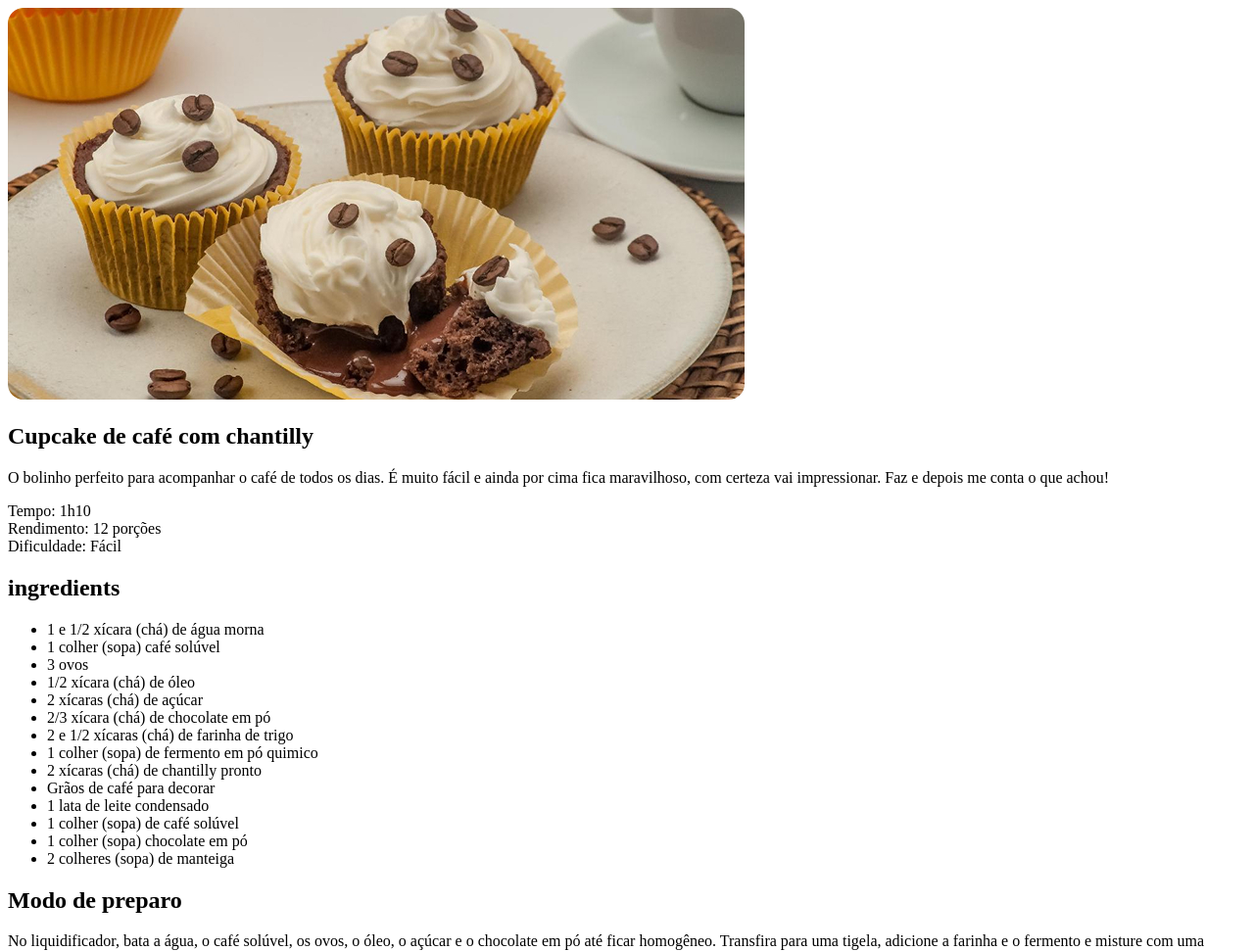
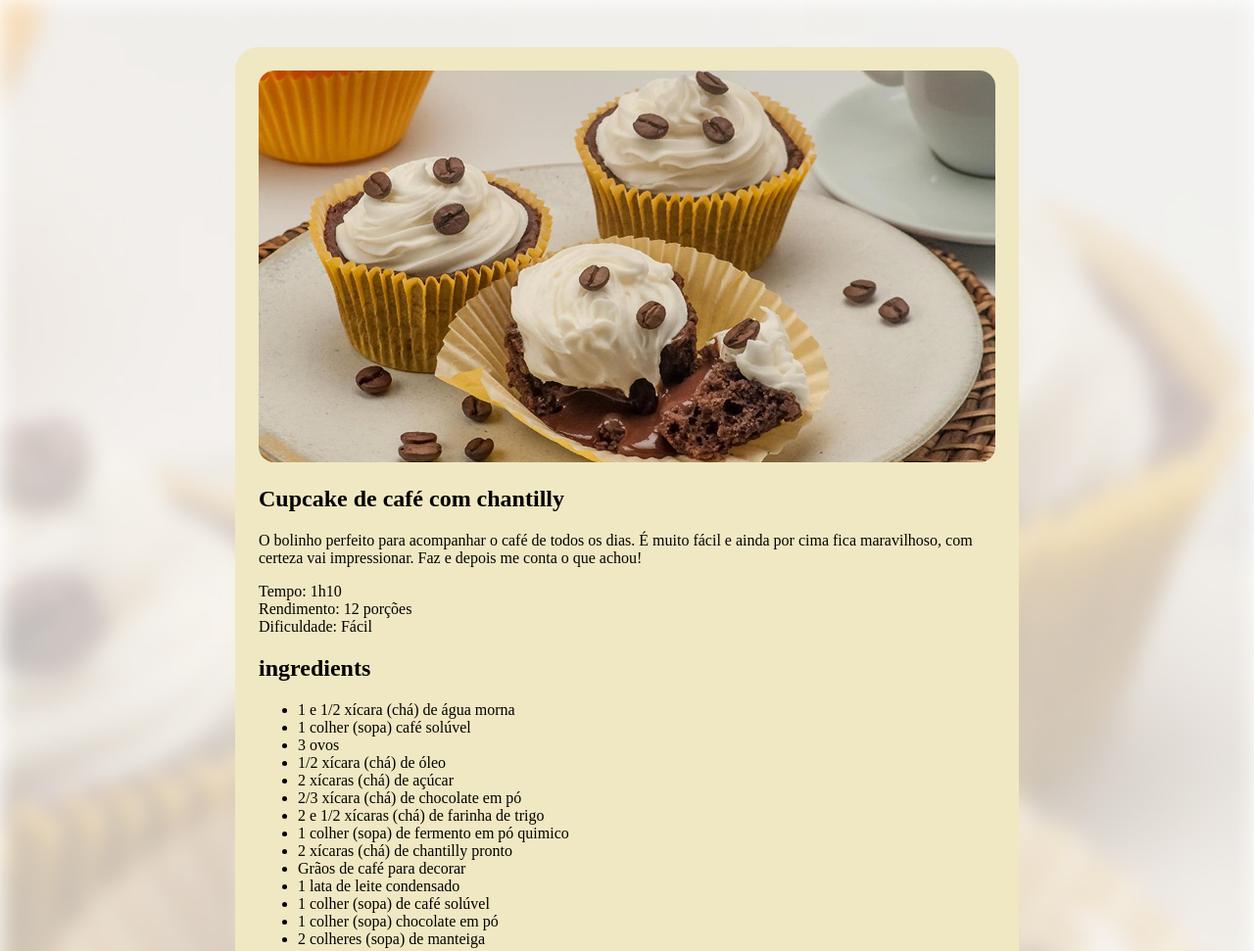
Before and after one commit to DevFox17/silver-octo-bassoon, a plain HTML site: page index.html in a window 1280 px wide. Shown: the top 971 px of the page at 98% size. Drawn offline with Linux system fonts and the light colour scheme.

Commit message:
imagem de fundo estilo #page

```diff
--- a/style.css
+++ b/style.css
@@ -1,3 +1,16 @@
+body{
+  background-image: url(./assets/bg-image\ \(1\).jpg);
+  background-size: cover;
+}
+
+#page {
+ box-sizing: border-box;
+ width: 800px;
+ padding: 24px;
+ background-color: #F0E8C2;
+ border-radius: 24px;
+ margin: 48px auto;
+}
 img {
   border-radius: 16px;
 }
```
Also changed, not shown: assets/bg-image (1).jpg (added).
